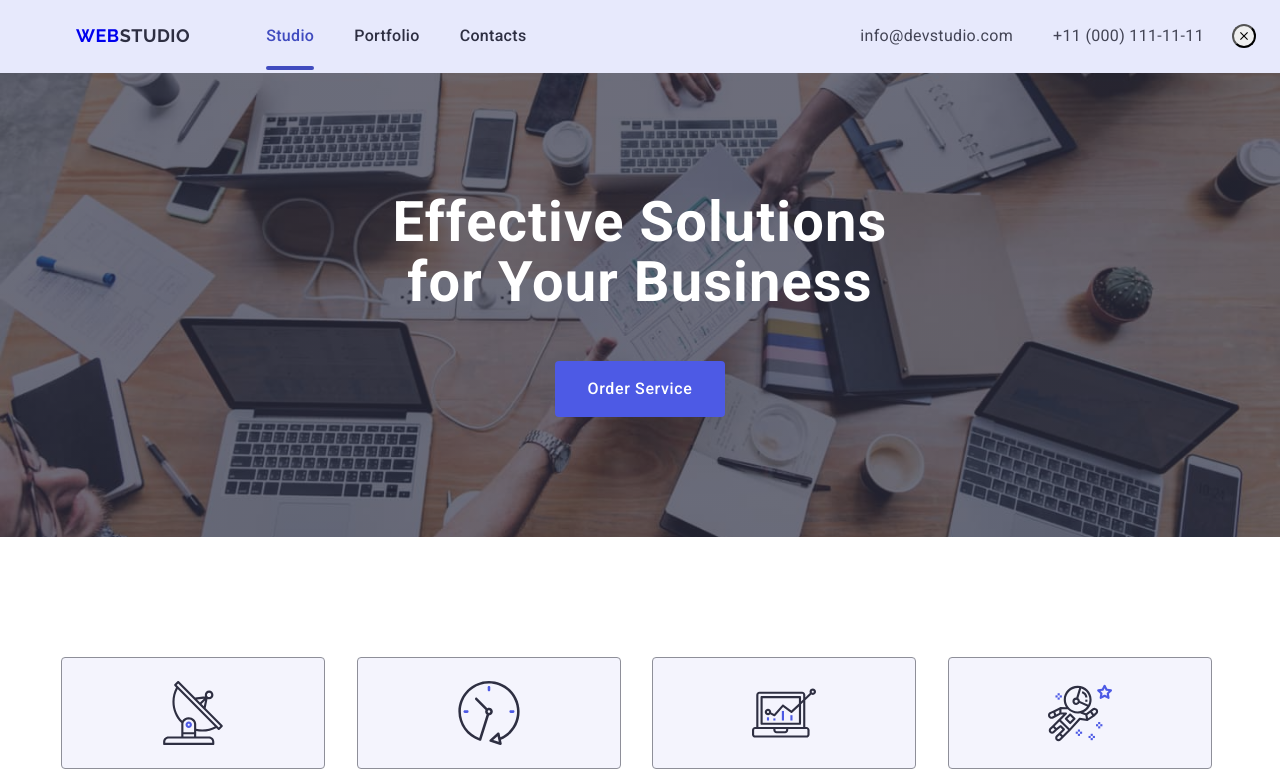
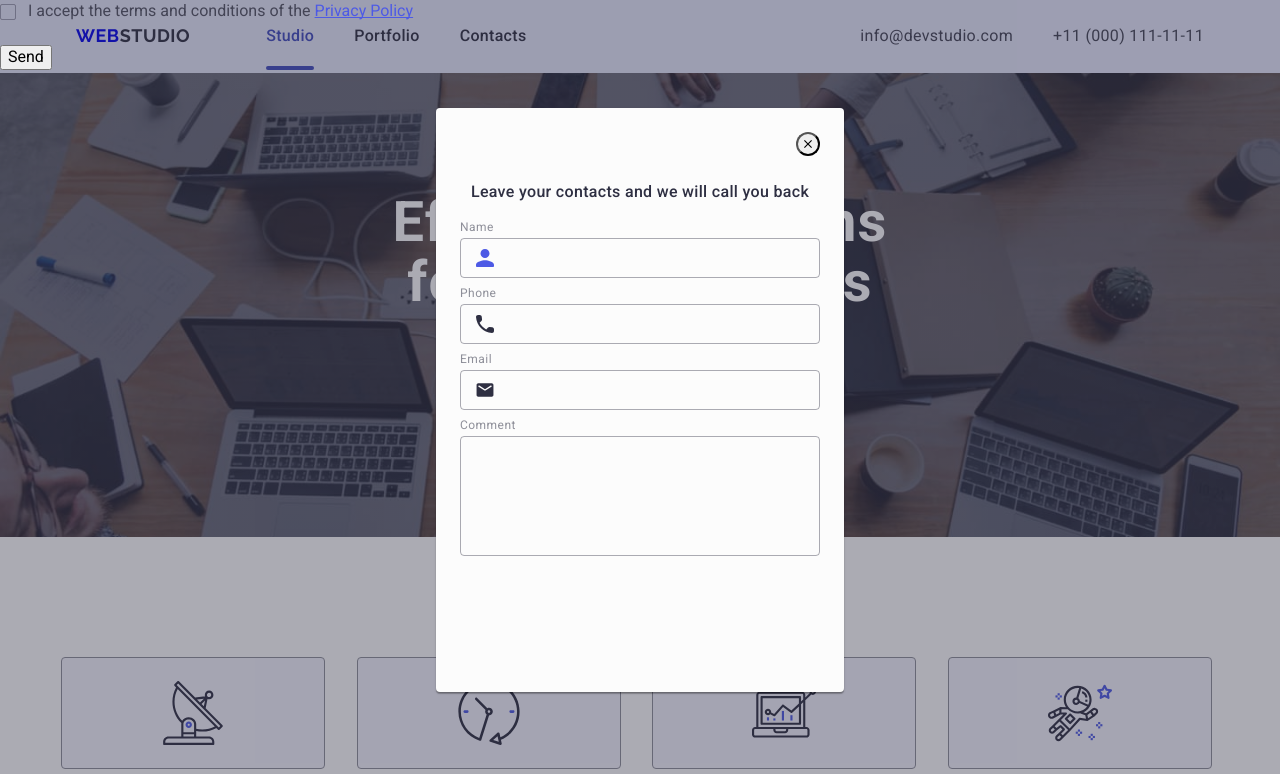
Before and after one commit to radu2023/goit-markup-hw-05, a plain HTML site: page index.html in a window 1280 px wide. Shown: the top 774 px of the page. Drawn offline with nearby package versions, Linux system fonts and the light colour scheme.

Commit message:
commit 2

```diff
--- a/css/styles.css
+++ b/css/styles.css
@@ -730,48 +730,64 @@ header {
  }
 
  .modal-backdrop {
+    opacity: 1;
+    visibility: visible;
+    pointer-events: auto;
     position: fixed;
     top: 0;
     left: 0;
     width: 100%;
     height: 100%;
-    background-color: var(--backdrop-bg);
+    background-color: rgba(46, 47, 66, 0.4);
     z-index: 999;
-    opacity: 0;
-    visibility: none;
-    pointer-events: none;
     transition: opacity 250ms cubic-bezier(0.4, 0, 0.2, 1), visibility 250ms cubic-bezier(0.4, 0, 0.2, 1);
     box-sizing: border-box;
 }
 
+.modal-backdrop:focus-visible {
+    outline: 1px dotted ButtonText;
+}
+
 .modal-container {
-    min-width: 408px;
+  width: 408px;
   min-height: 584px;
+  border-radius: 4px;
+  box-shadow: 0 1px 1px 0 rgba(0, 0, 0, 0.14), 0 1px 3px 0 rgba(0, 0, 0, 0.12), 0 2px 1px 0 rgba(0, 0, 0, 0.2);
+  background-color: #fcfcfc;
   position: absolute;
   top: 50%;
   left: 50%;
   transform: translate(-50%, -50%);
-  padding: 72px 24px 24px;
-  background-color: var(--modal-bg);
-  box-shadow: 0px 1px 1px rgba(0, 0, 0, 0.14), 0px 1px 3px rgba(0, 0, 0, 0.12), 0px 2px 1px rgba(0, 0, 0, 0.2);
-  border-radius: 4px;
   transition: transform 250ms cubic-bezier(0.4, 0, 0.2, 1);
+  padding: 72px 24px 24px 24px;
 }
 
 .btn-modal {
   position: absolute;
+  display: flex;
+  justify-content: center;
+  align-items: center;
   top: 24px;
   right: 24px;
   width: 24px;
   height: 24px;
   border-radius: 50%;
-    display: flex;
-    justify-content: center;
-    align-items: center;
+  padding: 0;
+  cursor: pointer;
   transition: background-color 250ms cubic-bezier(0.4, 0, 0.2, 1), border 250ms cubic-bezier(0.4, 0, 0.2, 1);
 }
 
-.btn {
+.btn-modal:hover,
+.btn-modal:focus {
+    background-color: #404bbf;
+    border: none;
+}
+
+.btn-modal:focus-visible {
+    outline: 1px dotted ButtonText;
+}
+
+/* .btn {
   padding: 0;
   border: 0;
   cursor: pointer;
@@ -783,40 +799,53 @@ header {
     color: var(--white-color);
     background-color: var(--pressed-color-header);
     border: none;
-}
+}*/
+
+
 
 .modal-icon {
     fill: currentColor;
     transition: fill 250ms cubic-bezier(0.4, 0, 0.2, 1);
 }
 
-.modal-title {
+
+.btn-modal:focus .icon-close,
+.btn-modal:hover .icon-close {
+  fill: #ffffff;
+}
+
+.modal-text {
+    font-weight: 500;
+    font-size: 16px;
+    line-height: 1.5;
+    letter-spacing: 0.02em;
+    text-align: center;
+    color: #2e2f42;
     margin-bottom: 16px;
-    font-size: inherit;
-    font-weight: 500;
-    text-align: center;
-    color: var(--primary-color);
 }
 
 .modal-form {
-    font-size: 12px;
-  line-height: 1.167;
-  letter-spacing: 0.48px;
-  color: #8E8F99;
-}
-
-.modal-form .form-field:not(:last-child) {
-    margin-bottom: 8px;
+    display: flex;
+    align-items: flex-start;
+    justify-content: flex-start;
+    flex-direction: column;
+    border-radius: 4px;
+    width: 360px;
+    height: 336px;
 }
 
 .modal-form .form-field {
-    display: block;
+    margin-bottom: 8px;
 }
 
 .modal-form .form-label {
     display: block;
+    font-weight: 400;
+    font-size: 12px;
+    line-height: 1.17;
+    letter-spacing: 0.04em;
+    color: #8e8f99;
     margin-bottom: 4px;
-    line-height: 1.17;
 }
 
 .modal-form .input-container {
@@ -824,62 +853,67 @@ header {
 }
 
 
- .modal-form .form-input {
-    padding: 11px 38px;
-    width: 100%;
+.form-input {
+  border: 1px solid rgba(46, 47, 66, 0.4);
+  border-radius: 4px;
+  width: 360px;
   height: 40px;
-    border-radius: 4px;
-    border: 1px solid rgba(46, 47, 66, 0.4);
   outline: transparent;
   background-color: transparent;
   transition: border-color 250ms cubic-bezier(0.4, 0, 0.2, 1);
+  padding-left: 38px;
  }
 
- .modal-form .form-input:focus-within {
+ .form-input:focus
+ .form-input:hover {
     border-color: var(--button-color);
+    outline: none;
   }
 
-.modal-form .icon {
+.input-icon {
     position: absolute;
+    display: flex;
+    align-items: flex-start;
+    justify-content: flex-start;
+    flex-direction: row;
+    gap: 4px;
+    width: 18px;
+    height: 24px;
     top: 50%;
     left: 16px;
+    fill: #2e2f42;
     transform: translateY(-50%);
-    fill: currentColor;
     transition: fill 250ms cubic-bezier(0.4, 0, 0.2, 1);
 }
 
-  /* .modal-form .icon:focus-visible {
-    outline: 1px dotted ButtonText;
-  } */
+
 
   /* text area */
 
-  .modal-form .form-field:nth-child(4) {
+.comment {
     margin-bottom: 16px;
   }
 
-
-  .modal-form .form-field {
-    display: block;
-  }
-
-  .modal-form .form-input:focus-within {
-    border-color: var(--button-color);
-  }
-
-  .modal-form .form-textarea {
+.input-area {
+        border: 1px solid rgba(46, 47, 66, 0.4);
+        color: rgba(46, 47, 66, 0.4);
+        border-radius: 4px;
+        width: 360px;
+        height: 120px;
+        resize: none;
         padding: 8px 16px;
-    font-size: inherit;
+        font-weight: 400;
+        font-size: 12px;
         line-height: 1.17;
         letter-spacing: 0.04em;
-    height: 120px;
-    color: rgba(46, 47, 66, 0.4);
-    resize: none;
+        background-color: transparent;
+        outline: transparent;
+        transition: border-color 250ms cubic-bezier(0.4, 0, 0.2, 1);
 }
 
 /* checkbox */
 
-  .modal-form .form-field:last-of-type {
+.checkbox {
     margin-bottom: 24px;
     position: relative;
     display: flex;
@@ -889,10 +923,6 @@ header {
 .modal-form .form-checkbox {
     margin-right: 8px;
 }
-
-  /* .modal-form .form-field:last-of-type:focus-visible {
-    outline: 1px dotted ButtonText;
-  } */
 
   .visually-hidden {
     position: absolute;
@@ -911,12 +941,13 @@ header {
     display: inline-flex;
     align-items: center;
     justify-content: center;
-  fill: transparent;
     width: 16px;
     height: 16px;
+    border-radius: 2px;
     border: 1px solid rgba(46, 47, 66, 0.4);
-  border-radius: 2px;
+    fill: transparent;
     transition: background-color 250ms cubic-bezier(0.4, 0, 0.2, 1), border 250ms cubic-bezier(0.4, 0, 0.2, 1), fill 250ms cubic-bezier(0.4, 0, 0.2, 1);
+    margin-right: 8px;
 }
 
  .form-checkbox:checked + .checkbox-icon {
@@ -925,16 +956,36 @@ header {
     border: none;
  }
 
+ .privacy-policy {
+    line-height: 1.33333;
+    text-decoration: underline;
+    text-decoration-skip-ink: none;
+    color: #4d5ae5;
+}
+
+
+
 .send-btn {
-    margin-top: 0;
-  max-width: 169px;
-  color: var(--white);
+  display: block;
+  gap: 10px;
+  border-radius: 4px;
+  min-width: 169px;
+  height: 56px;
+  box-shadow: 0 4px 4px 0 rgba(0, 0, 0, 0.15);
+  background: #4d5ae5;
+  border: none;
+  margin: 0 auto;
+  padding: 16px 32px;
+  font-weight: 500;
   font-size: 16px;
-  font-weight: 500;
   line-height: 1.5;
+  letter-spacing: 0.04em;
+  text-align: center;
+  color: #fff;
+  cursor: pointer;
   transition: background-color 250ms cubic-bezier(0.4, 0, 0.2, 1);
 }
 
-.hero-btn:hover, .hero-btn:focus {
-    background-color: var(--pressed-state);
+.send-btn:hover, .send-btn:focus {
+    background-color: #404bbf;
 }
--- a/index.html
+++ b/index.html
@@ -351,8 +351,8 @@
         </section>
 
 
-        <section class="section">
-            <div class="container">
+
+            <!-- <div class="container">
                 <button class="button btn-modal" type="button">
                     <svg class="modal-icon" width="8" height="8">
                         <use href="./images/icons.svg#icon-modal-icon-buttonclose-normal">
@@ -360,7 +360,7 @@
                     </svg>
                 </button>
 
-            </div>
+            </div> -->
 
         </section>
 
@@ -416,11 +416,11 @@
 
             <div class="footer-subscribe-container">
 
-                <h4 class="footer-form-title">Subscribe</h4>
+                <p class="footer-form-title">Subscribe</p>
 
                 <form class="footer-form">
                     <label class="footer-form-label">
-                        <input class="footer-email-input" type="email" name="email" placeholder="E-mail"/>
+                        <input class="footer-email-input" type="email" name="email" placeholder="E-mail">
                     </label>
                     <button class="btn-submit" type="submit">Subscribe
                         <svg class="footer-form-icon" width= "24" height= "20">
@@ -438,84 +438,82 @@
 
     </footer>
 
+    <!-- Modal -->
+
 <div class="modal-backdrop">
     <div class="modal-container">
 
-        <button class="button btn-modal" type="button">
-                <svg class="modal-icon" width="16" height="16">
+        <button class="btn-modal" type="button">
+                <svg class="modal-icon" width="8" height="8">
                     <use href="./images/icons.svg#icon-modal-icon-buttonclose-normal">
                     </use>
                 </svg>
             </button>
 
-            <h4 class="modal-title">Leave your contacts and we will call you back</h4>
-            <form class="modal-form" autocomplete="on">
+            <p class="modal-text">Leave your contacts and we will call you back</p>
+
+
+            <form class="modal-form" name="personal-data" autocomplete="off">
+
                 <div class="form-field">
-                    <label class="form-label" for="user-name">Name
+                    <label class="form-label" for="user-name">Name</label>
                         <div class="input-container">
                             <input id="user-name" class="form-input" type="text" name="user-name" required="">
-                                <svg class="icon-modal" width="18" height="24">
+                                <svg class="input-icon" width="18" height="24">
                                     <use href="./images/icons.svg#icon-modal-icon1-name">
                                     </use>
                                 </svg>
                         </div>
-                    </label>
-                </div>
+                    </div>
 
                     <div class="form-field">
-                        <label class="form-label" for="user-tel">Phone
+                        <label class="form-label" for="user-tel">Phone</label>
                             <div class="input-container">
                                 <input id="user-tel" class="form-input" type="tel" name="user-tel" required="">
-                                    <svg class="icon-modal" width="18" height="24">
-                                        <use href="./images/icons.svg#icon-modal-icon1-name">
+                                    <svg class="input-icon" width="18" height="24">
+                                        <use href="./images/icons.svg#icon-modal-icon2-phone">
                                         </use>
                                     </svg>
                             </div>
-                        </label>
-
                     </div>
 
                 <div class="form-field">
-                    <label class="form-label" for="user-email">Email
+                    <label class="form-label" for="user-email">Email</label>
                         <div class="input-container">
                             <input id="user-email" class="form-input" type="email" name="user-email" required="">
-                                <svg class="icon-modal" width="18" height="24">
+                                <svg class="input-icon" width="18" height="24">
                                     <use href="./images/icons.svg#icon-modal-icon3-mail">
                                     </use>
                                 </svg>
                         </div>
-                    </label>
-
                 </div>
 
-                <div class="form-field">
-                    <label class="form-label" for="user-comment">Comment
-                        <div class="input-container">
-                            <textarea id="user-comment" class="form-input form-textarea" type="textarea" name="user-comment" placeholder="Text input" rows="7">
-                            </textarea>
+                <div class="comment">
+                    <label class="form-label" for="user-comment">Comment</label>
+                        <textarea id="user-comment" class="input-area" name="user-comment" placeholder="Text input" rows="5">
+                        </textarea>
                         </div>
-                    </label>
-
                 </div>
 
-                <div class="form-field agreement">
-                    <input type="checkbox" name="user-privacy" id="user-privacy" class="form-checkbox visually-hidden" required>
+                <!-- checkbox -->
+
+                <div class="checkbox">
+                    <input type="checkbox" name="user-privacy" id="user-privacy" class="form-checkbox visually-hidden" value="true">
                     <label for="user-privacy" class="form-label">
                         <span class="checkbox-icon">
                             <svg class="checkbox-checked-icon" width="10" height="8">
                             <use href="./images/icons.svg#icon-checkbox-active"></use>
                             </svg>
                         </span>
-                        I accept the terms and conditions of the Privacy Policy
-
+                        I accept the terms and conditions of the
+                        <a class="privacy-policy" href="">Privacy Policy</a>
                     </label>
-
                 </div>
 
-                <button class="btn hero-button send-btn" type="submit">Send</button>
+                <button class="modal-submit-button" type="submit">Send</button>
             </form>
-    </div>
 
+        </div>
 </div>
 
 
```
Lines whose indentation alone changed are shown as unchanged.
